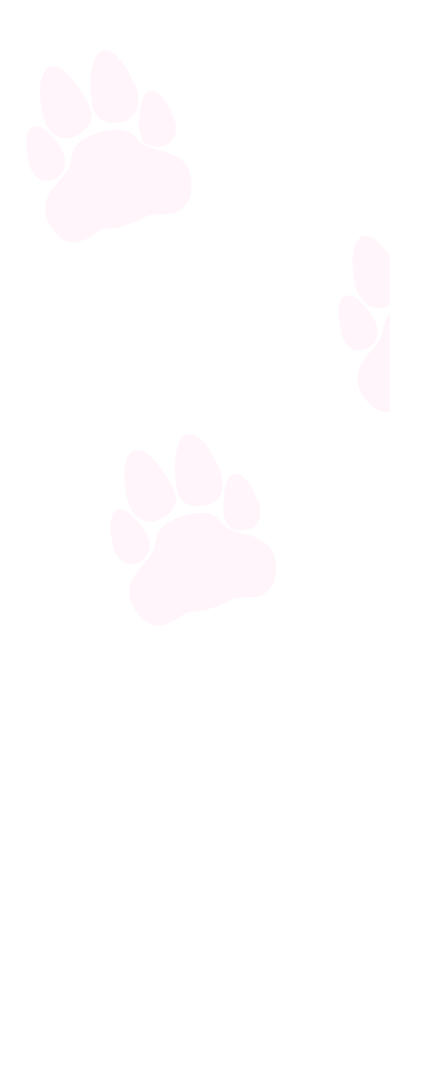
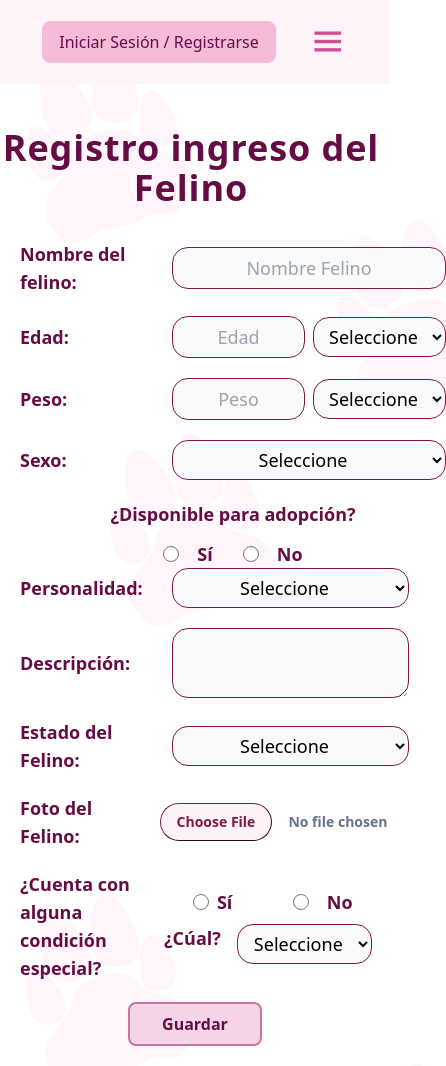
Before and after one commit to PauSanchezzz/PurrMinder-Angular, an Angular app: page /catRegister in a window 390 px wide. Before the commit this address led to /. Shown: the whole page, 446 px wide, since content can reach past the window. Before the commit the page ends 844 px from the top, so only its background shows below. Built offline with nearby package versions, Linux system fonts and the light colour scheme.

Commit message:
added cat registration form with responsive design.

```diff
--- a/src/app/app.routes.ts
+++ b/src/app/app.routes.ts
@@ -7,6 +7,7 @@ import { AdopteesComponent } from './pages/adoptees/adoptees.component';
 import { HomeComponent } from './pages/home/home.component';
 import AppRecomendationsComponent from './pages/recomendations/app.recomendations.component';
 import { AdoptionsComponent } from './pages/adoptions/adoptions.component';
+import { CatRegisterComponent } from './pages/cat-register/cat-register.component';
 
 export const routes: Routes = [
   {
@@ -40,5 +41,9 @@ export const routes: Routes = [
   {
 path: 'adoptees',
 component: AdopteesComponent,
+  },
+  {
+    path: 'catRegister',
+    component: CatRegisterComponent,
   }
 ];
--- /dev/null
+++ b/src/app/pages/cat-register/cat-register.component.html
@@ -0,0 +1,147 @@
+<app-header />
+
+<article class="pt-32">
+  <div class="flex items-center justify-center">
+    <h2 class="font-extrabold text-3xl tracking-wide text-center max-md:text-4xl max-md:mr-2 text-darkPinkText">
+      Registro ingreso del Felino</h2>
+  </div>
+
+  <form class="flex flex-col justify-center items-center">
+    <section class="grid grid-cols-2 mx-20 pt-[65px] max-sm:grid-cols-1 max-sm:mx-0 max-sm:pt-8">
+
+      <section class="grid gap-5 mr-16 max-sm:mx-5">
+
+        <section class="flex items-center space-x-2">
+          <p class="titleFormCatRegister max-sm:text-start">Nombre del felino:</p>
+          <input
+            class="bg-gray-50 border border-pink-900 text-lg rounded-2xl p-[6px] focus:outline-none focus:ring focus:ring-pink-100 text-center flex-1"
+            type="text" id="nombre_felino" placeholder="Nombre Felino" required />
+        </section>
+
+         <section class="flex items-center space-x-2">
+          <p class="titleFormCatRegister max-sm:text-start">Edad:</p>
+          <input
+            class="bg-gray-50 border border-pink-900 text-lg rounded-2xl p-[6px] focus:outline-none focus:ring focus:ring-pink-100 text-center flex-1 max-sm:w-5"
+            type="text" id="edad_felino" placeholder="Edad" required />
+          <select id="edad_select" formControlName="edad_select"
+            class="text-center bg-gray-50 border border-pink-900 text-lg rounded-2xl focus:outline-none focus:ring focus:ring-pink-100 p-[6px] flex-1 max-sm:w-5">
+            <option selected>Seleccione</option>
+            <option value="1">1 año</option>
+            <option value="2">2 años</option>
+            <option value="3">3 años</option>
+          </select>
+        </section>
+        <section class="flex items-center space-x-2">
+          <p class="titleFormCatRegister max-sm:text-start">Peso:</p>
+          <input
+            class="bg-gray-50 border border-pink-900 text-lg rounded-2xl p-[6px] focus:outline-none focus:ring focus:ring-pink-100 text-center flex-1 max-sm:w-5"
+            type="text" id="peso_felino" placeholder="Peso" required />
+          <select id="peso_select" formControlName="peso_select"
+            class="text-center bg-gray-50 border border-pink-900 text-lg rounded-2xl focus:outline-none focus:ring focus:ring-pink-100 p-[6px] flex-1 max-sm:w-5">
+            <option selected>Seleccione</option>
+            <option value="1">1 kg</option>
+            <option value="2">2 kg</option>
+            <option value="3">3 kg</option>
+          </select>
+        </section>
+        <section class="flex items-center space-x-2">
+          <p class="titleFormCatRegister max-sm:text-start">Sexo:</p>
+          <select id="sexo_select" formControlName="sexo_select"
+            class="text-center bg-gray-50 border border-pink-900 text-lg rounded-2xl focus:outline-none focus:ring focus:ring-pink-100 p-[6px] flex-1">
+            <option selected>Seleccione</option>
+            <option value="Macho">Macho</option>
+            <option value="Hembra">Hembra</option>
+          </select>
+        </section>
+        <section class="flex flex-col justify-center items-center">
+          <p class="text-lg font-bold text-darkPinkText pb-3">¿Disponible para adopción?</p>
+          <div class="grid grid-cols-2 gap-5">
+
+            <div class="grid grid-cols-2 gap-2 items-center">
+              <input type="radio" class="w-4 h-4 accent-pink-500" name="colored-radio">
+              <label for="red-radio" class="text-lg font-bold text-darkPinkText">Sí</label>
+            </div>
+            <div class="grid grid-cols-2 gap-2 items-center">
+              <input type="radio" class="w-4 h-4 accent-pink-500" name="colored-radio">
+              <label for="red-radio" class="text-lg font-bold text-darkPinkText">No</label>
+            </div>
+          </div>
+        </section>
+      </section>
+      <section class="grid gap-5 mr-16 max-sm:mx-5">
+        <section class="flex items-center space-x-2">
+          <p class="titleFormCatRegister max-sm:text-start">Personalidad:</p>
+          <select id="personalidad" formControlName="personalidad"
+            class="text-center bg-gray-50 border border-pink-900 text-lg rounded-2xl focus:outline-none focus:ring focus:ring-pink-100 p-[6px] flex-1">
+            <option selected>Seleccione</option>
+            <option value="1">Amigable</option>
+            <option value="2">Tímido</option>
+            <option value="3">Juguetón</option>
+          </select>
+        </section>
+        <section class="flex items-center space-x-2">
+          <p class="titleFormCatRegister max-sm:text-start">Descripción:</p>
+          <textarea
+            class="caret-pink-800 bg-gray-50 border border-pink-900 text-lg rounded-2xl focus:outline-none focus:ring focus:ring-pink-100 p-[6px] flex-1 "
+            name="descripcion"></textarea>
+        </section>
+        <section class="flex items-center space-x-2">
+          <p class="titleFormCatRegister max-sm:text-start">Estado del Felino:</p>
+          <select id="estado_felino" formControlName="estado_felino"
+            class="text-center bg-gray-50 border border-pink-900 text-lg rounded-2xl focus:outline-none focus:ring focus:ring-pink-100 p-[6px] flex-1">
+            <option selected>Seleccione</option>
+            <option value="1">Sano</option>
+            <option value="2">En tratamiento</option>
+            <option value="3">Recuperado</option>
+          </select>
+        </section>
+
+        <section class="flex items-center space-x-2">
+          <p class="titleFormCatRegister max-sm:text-start">Foto del Felino:</p>
+          <label class="">
+            <input type="file"
+              class=" w-full text-sm font-semibold text-slate-500 file:mr-4 file:py-2 file:px-4 file:border file:border-pink-900 file:rounded-full file:text-sm file:font-semibold file:bg-pink-50 file:text-pink-900 hover:file:bg-pink-100 flex-1" />
+          </label>
+        </section>
+
+        <section class="flex items-center justify-center max-sm:justify-normal">
+          <p
+            class="text-lg font-bold text-darkPinkText text-center w-52 pr-8 max-sm:w-36 max-sm:pr-0 max-sm:text-start">
+            ¿Cuenta con alguna condición especial?
+          </p>
+          <div class="grid gap-2">
+            <div class="grid grid-cols-2 gap-3 justify-items-center">
+              <div class="grid grid-cols-2 gap-2 items-center">
+                <input type="radio" class="w-4 h-4 accent-pink-500" name="colored-radio">
+                <label for="red-radio" class="text-lg font-bold text-darkPinkText">Sí</label>
+              </div>
+              <div class="grid grid-cols-2 gap-2 items-center">
+                <input type="radio" class="w-4 h-4 accent-pink-500" name="colored-radio">
+                <label for="red-radio" class="text-lg font-bold text-darkPinkText">No</label>
+              </div>
+            </div>
+            <div class="flex">
+              <p class="text-lg font-bold text-darkPinkText text-centerp pr-4">¿Cúal?</p>
+
+              <select id="detalle_condicion" formControlName="detalle_condicion"
+                class="text-center bg-gray-50 border border-pink-900 text-lg rounded-2xl focus:outline-none focus:ring focus:ring-pink-100 p-[6px] flex-1 max-sm:flex-none">
+                <option selected>Seleccione</option>
+                <option value="1">Condición A</option>
+                <option value="2">Condición B</option>
+                <option value="3">Condición C</option>
+              </select>
+            </div>
+          </div>
+        </section>
+
+      </section>
+    </section>
+
+    <button type="submit"
+      class="mt-16 max-sm:my-5 bg-lightPinkSecond border-2 border-lightPink py-2 px-8 rounded-lg font-bold text-darkPinkText hover:bg-lightPink hover:border-darkPinkText hover:text-white transition ease-in-out delay-150 hover:-translate-y-1">
+      Guardar
+    </button>
+
+  </form>
+
+</article>
--- a/src/styles.css
+++ b/src/styles.css
@@ -29,4 +29,7 @@ html {
   .titleStyle {
     @apply text-lg font-bold text-darkPinkText pb-2;
   }
+  .titleFormCatRegister{
+    @apply text-lg font-bold text-darkPinkText w-36 text-center;
+  }
 }
```
Also changed, not shown: src/app/pages/cat-register/cat-register.component.ts (added, +13 -0 lines), src/app/pages/register/shelter-sigin/shelter-sigin.component.html (+13 -25 lines), src/app/pages/cat-register/cat-register.component.css (added).
